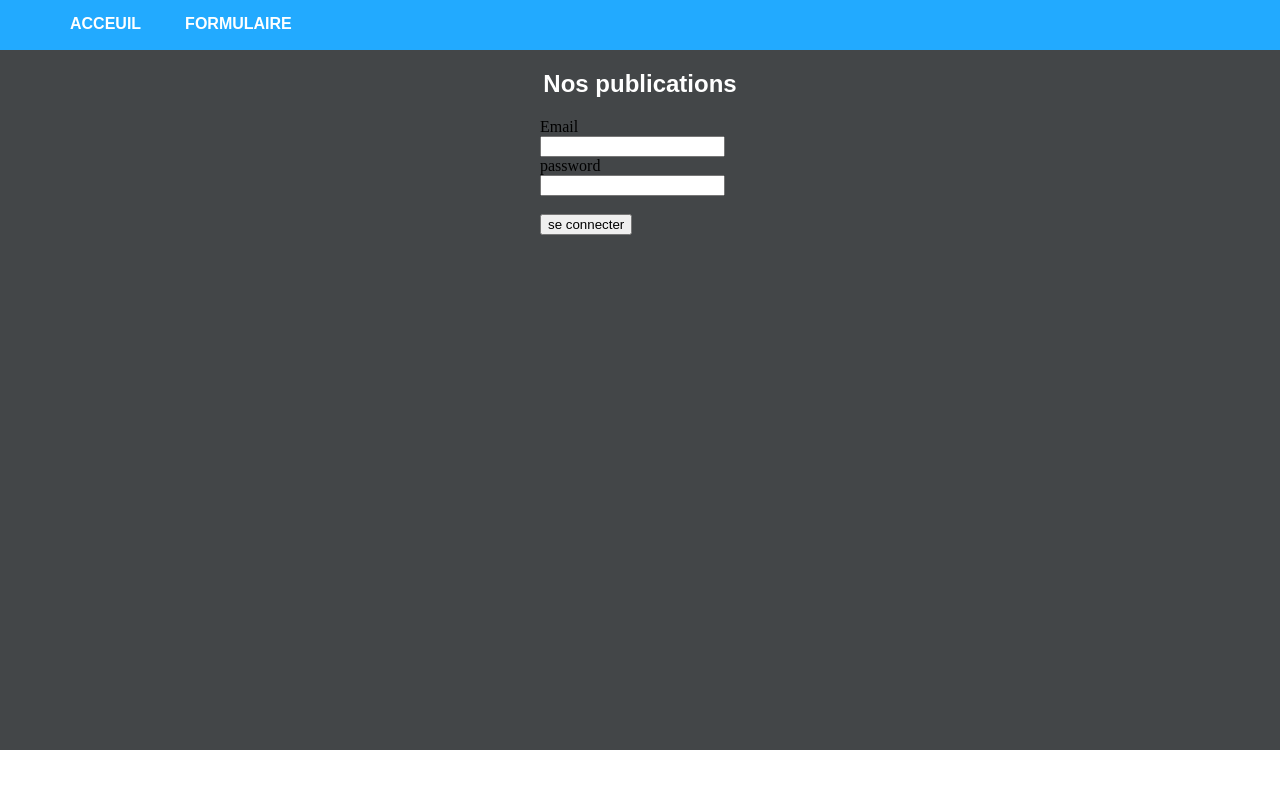
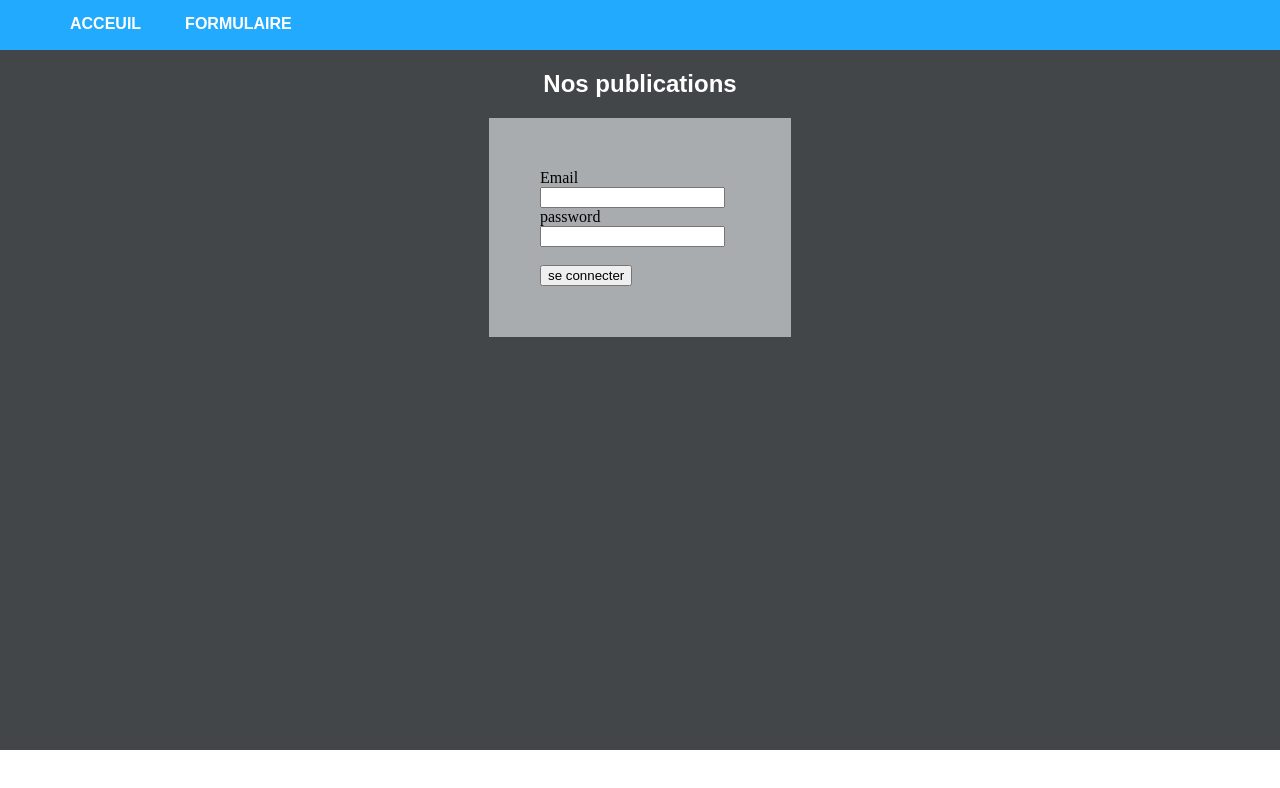
Before and after one commit to espoirbaraka/Pratique-LIC1-LSI-2023, a plain HTML site: page formulaire.html in a window 1280 px wide. Shown: the top 788 px of the page. Drawn offline with Linux system fonts and the light colour scheme.

Commit message:
Centrer les elements

```diff
--- a/css/style2.css
+++ b/css/style2.css
@@ -44,4 +44,7 @@ h4{
 #my_form{
     margin: auto;
     width: 200px;
+    border: 1px solid #a9acae;
+    padding: 50px;
+    background-color: #a9acae;
 }
```
